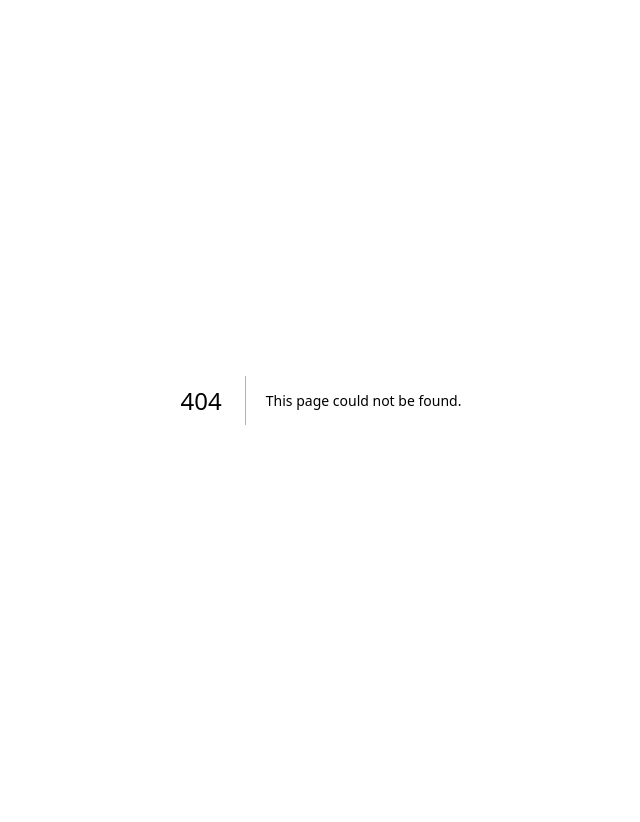
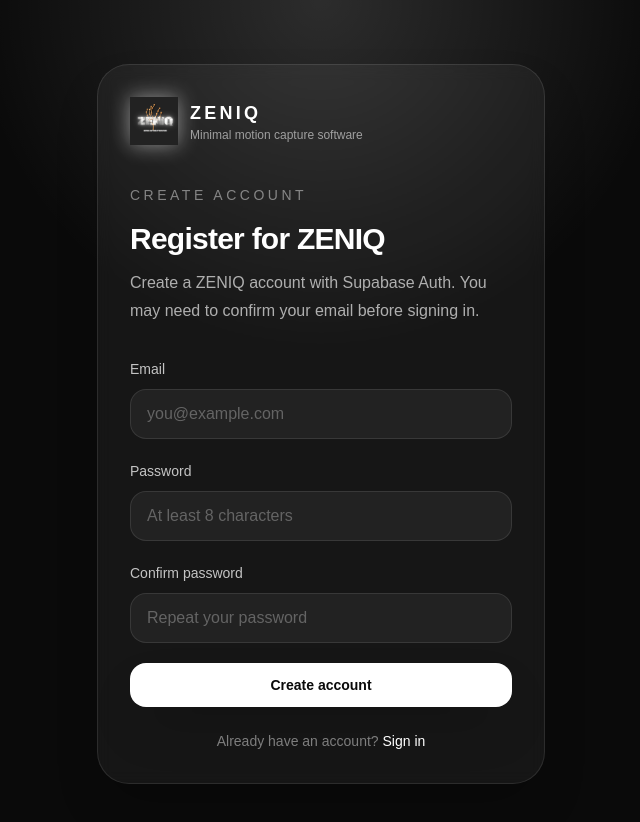
Before and after one commit to s0mad3y/Zeniq, a Next.js app: page /register in a window 1280 px wide. Before the commit this address had no page. Shown: the top 822 px of the page, without its empty margins (319-959 px from the left). Before the commit the page ends 800 px from the top, so only its background shows below. Built offline with nearby package versions, Linux system fonts and the light colour scheme.

Commit message:
Add registration flow

```diff
--- /dev/null
+++ b/app/register/page.tsx
@@ -0,0 +1,42 @@
+import Link from "next/link";
+import { RegisterForm } from "./register-form";
+
+export default function RegisterPage() {
+  return (
+    <main className="min-h-screen bg-neutral-950 text-white">
+      <div className="absolute inset-0 bg-[radial-gradient(circle_at_top,rgba(255,255,255,0.14),transparent_34%)]" />
+      <div className="relative mx-auto flex min-h-screen max-w-7xl items-center justify-center px-6 py-16 lg:px-8">
+        <div className="w-full max-w-md rounded-[2rem] border border-white/10 bg-white/5 p-8 shadow-2xl backdrop-blur">
+          <Link href="/" className="flex items-center gap-3">
+            <img
+              src="/logo.png"
+              alt="ZENIQ logo"
+              className="h-12 object-contain drop-shadow-[0_0_10px_rgba(255,255,255,0.5)]"
+            />
+            <div>
+              <p className="text-lg font-semibold tracking-[0.18em]">ZENIQ</p>
+              <p className="text-xs text-white/55">Minimal motion capture software</p>
+            </div>
+          </Link>
+
+          <div className="mt-10">
+            <p className="text-sm uppercase tracking-[0.25em] text-white/45">Create account</p>
+            <h1 className="mt-4 text-3xl font-semibold tracking-tight">Register for ZENIQ</h1>
+            <p className="mt-3 leading-7 text-white/65">
+              Create a ZENIQ account with Supabase Auth. You may need to confirm your email before signing in.
+            </p>
+          </div>
+
+          <RegisterForm />
+
+          <p className="mt-6 text-center text-sm text-white/45">
+            Already have an account?{" "}
+            <Link href="/login" className="font-medium text-white transition hover:text-white/75">
+              Sign in
+            </Link>
+          </p>
+        </div>
+      </div>
+    </main>
+  );
+}
--- /dev/null
+++ b/app/register/register-form.tsx
@@ -0,0 +1,81 @@
+"use client";
+
+import { useActionState } from "react";
+import { register, type RegisterState } from "../login/actions";
+
+const initialState: RegisterState = {};
+
+export function RegisterForm() {
+  const [state, formAction, pending] = useActionState(register, initialState);
+
+  return (
+    <form action={formAction} className="mt-8 space-y-5">
+      <div>
+        <label htmlFor="email" className="text-sm font-medium text-white/75">
+          Email
+        </label>
+        <input
+          id="email"
+          name="email"
+          type="email"
+          autoComplete="email"
+          required
+          className="mt-2 w-full rounded-2xl border border-white/10 bg-white/5 px-4 py-3 text-white outline-none transition placeholder:text-white/30 focus:border-white/30 focus:bg-white/10"
+          placeholder="you@example.com"
+        />
+      </div>
+
+      <div>
+        <label htmlFor="password" className="text-sm font-medium text-white/75">
+          Password
+        </label>
+        <input
+          id="password"
+          name="password"
+          type="password"
+          autoComplete="new-password"
+          required
+          minLength={8}
+          className="mt-2 w-full rounded-2xl border border-white/10 bg-white/5 px-4 py-3 text-white outline-none transition placeholder:text-white/30 focus:border-white/30 focus:bg-white/10"
+          placeholder="At least 8 characters"
+        />
+      </div>
+
+      <div>
+        <label htmlFor="confirmPassword" className="text-sm font-medium text-white/75">
+          Confirm password
+        </label>
+        <input
+          id="confirmPassword"
+          name="confirmPassword"
+          type="password"
+          autoComplete="new-password"
+          required
+          minLength={8}
+          className="mt-2 w-full rounded-2xl border border-white/10 bg-white/5 px-4 py-3 text-white outline-none transition placeholder:text-white/30 focus:border-white/30 focus:bg-white/10"
+          placeholder="Repeat your password"
+        />
+      </div>
+
+      {state.error ? (
+        <p className="rounded-2xl border border-red-400/20 bg-red-400/10 px-4 py-3 text-sm text-red-200">
+          {state.error}
+        </p>
+      ) : null}
+
+      {state.success ? (
+        <p className="rounded-2xl border border-emerald-400/20 bg-emerald-400/10 px-4 py-3 text-sm text-emerald-200">
+          {state.success}
+        </p>
+      ) : null}
+
+      <button
+        type="submit"
+        disabled={pending}
+        className="w-full rounded-2xl bg-white px-6 py-3 text-sm font-semibold text-neutral-950 shadow-2xl transition hover:scale-[1.01] disabled:cursor-not-allowed disabled:opacity-60 disabled:hover:scale-100"
+      >
+        {pending ? "Creating account..." : "Create account"}
+      </button>
+    </form>
+  );
+}
```
